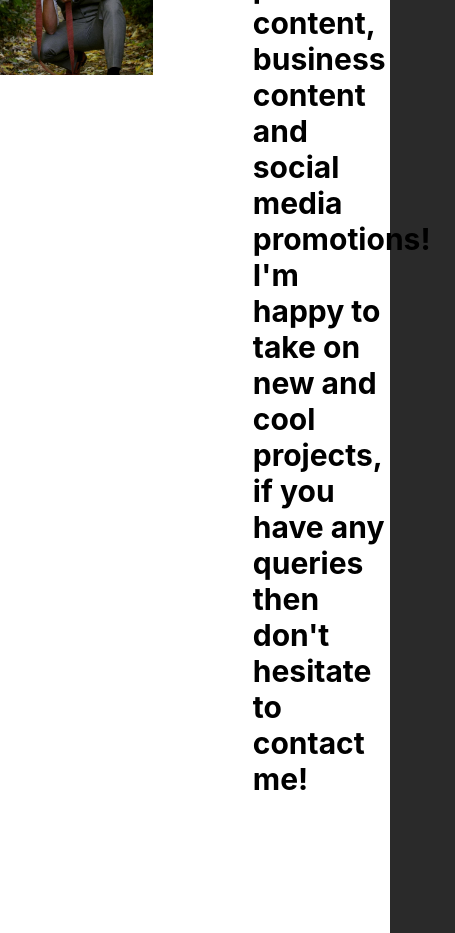
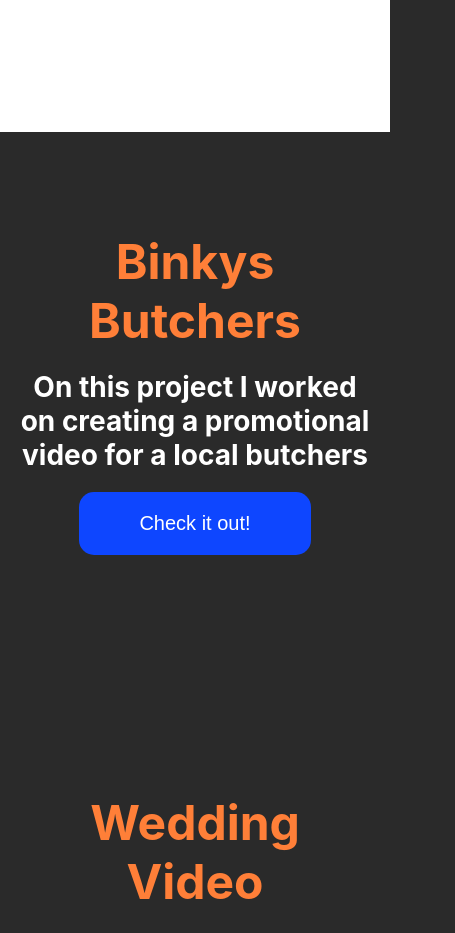
Before and after one commit to tbriggs1/alex-website, a React (Create React App) app: page /work in a window 390 px wide. Shown: the part 1040-1973 px from the top of the page, 455 px wide, since content can reach past the window. Built offline with nearby package versions, Linux system fonts and the light colour scheme.

Commit message:
mobile changes

```diff
--- a/src/styles/mywork.scss
+++ b/src/styles/mywork.scss
@@ -126,3 +126,111 @@
     margin-bottom: 2rem;
   }
 }
+
+@media screen and (max-width: 964px) {
+  .main-div {
+    width: 90%;
+    margin: auto;
+    padding-top: 10rem;
+    padding-bottom: 10rem;
+  }
+
+  .work-intro {
+    display: flex;
+    flex-direction: column;
+    justify-content: center;
+    align-items: center;
+    gap: 10rem;
+    margin-bottom: 10rem;
+    h2 {
+      font-size: 2.8rem;
+    }
+    h4 {
+      font-size: 1rem;
+    }
+    h3 {
+      font-size: 2rem;
+    }
+  }
+
+  .main-section {
+    background: white;
+  }
+
+  .work-text {
+    width: 90vw;
+    h2 {
+      text-shadow: 1px 0.5px #2c2b2b;
+      margin-bottom: 2rem;
+    }
+  }
+
+  .work-img {
+    img {
+      width: 90vw;
+    }
+  }
+  .main-work-section {
+    width: 90vw;
+    margin: auto;
+    padding-top: 10rem;
+    padding-bottom: 10rem;
+  }
+
+  .main-work-section {
+    display: flex;
+    flex-direction: column;
+    align-items: center;
+    justify-content: center;
+    text-align: center;
+  }
+
+  .Work {
+    display: flex;
+    flex-direction: column;
+    align-items: center;
+    justify-content: center;
+    color: white;
+    width: 90vw;
+    margin-bottom: 0rem;
+    gap: 0;
+    img {
+      visibility: hidden;
+    }
+    .worker-text {
+      color: white;
+      width: 90vw;
+    }
+    h2 {
+      margin-bottom: 2rem;
+    }
+    h4 {
+      margin-bottom: 2rem;
+    }
+  }
+
+  .Work1 {
+    display: flex;
+    flex-direction: column;
+    align-items: center;
+    justify-content: center;
+    gap: 10rem;
+    color: white;
+    width: 90vw;
+    margin-bottom: 20rem;
+    margin-top: 0rem;
+    gap: 0;
+    img {
+      visibility: hidden;
+    }
+    .worker-text {
+      width: 90vw;
+    }
+    h2 {
+      margin-bottom: 2rem;
+    }
+    h4 {
+      margin-bottom: 2rem;
+    }
+  }
+}
--- a/src/styles/pages.scss
+++ b/src/styles/pages.scss
@@ -113,8 +113,7 @@
 }
 
 .services {
-  width: 90%;
-  margin: auto;
+  width: 100vw;
   display: grid;
   grid-template-columns: repeat(3, 1fr);
   grid-template-rows: repeat(2, 1fr);
@@ -125,9 +124,8 @@
 }
 
 .card {
-  width: 45rem;
-  min-width: 20rem;
-  min-height: 15rem;
+  width: 30vw;
+  height: 50vh;
   padding-right: 4rem;
   padding-left: 4rem;
   background: white;
@@ -143,6 +141,7 @@
 .card1 {
   grid-column: 3/4;
   grid-row: 1/1;
+  align-self: self-end;
 }
 .card2 {
   grid-column: 1/1;
@@ -239,6 +238,8 @@
     }
   }
   .services {
+    width: 90vw;
+    margin: auto;
     display: flex !important;
     flex-direction: column;
     justify-content: center;
@@ -253,6 +254,9 @@
     text-align: center;
   }
   .FAQ {
+    h1 {
+      font-size: 5rem;
+    }
     text-align: center;
   }
   .underline {
```
